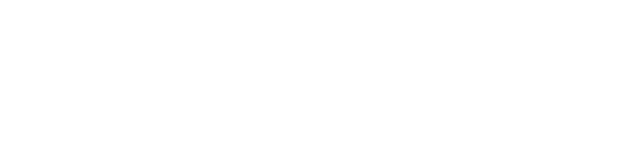
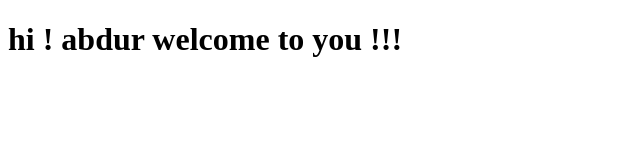
Before and after one commit to abdurrahaman4363/practice-repo, a plain HTML site: page index.html in a window 1280 px wide. Shown: the whole page, without its empty margins (0-640 px from the left). Drawn offline with Linux system fonts and the light colour scheme.

Commit message:
gratings abdur

```diff
--- a/index.html
+++ b/index.html
@@ -8,6 +8,6 @@
     <link rel="stylesheet" href="style.css">
 </head>
 <body>
-
+    <h1>hi ! abdur welcome to you !!!</h1>
 </body>
 </html>
```
